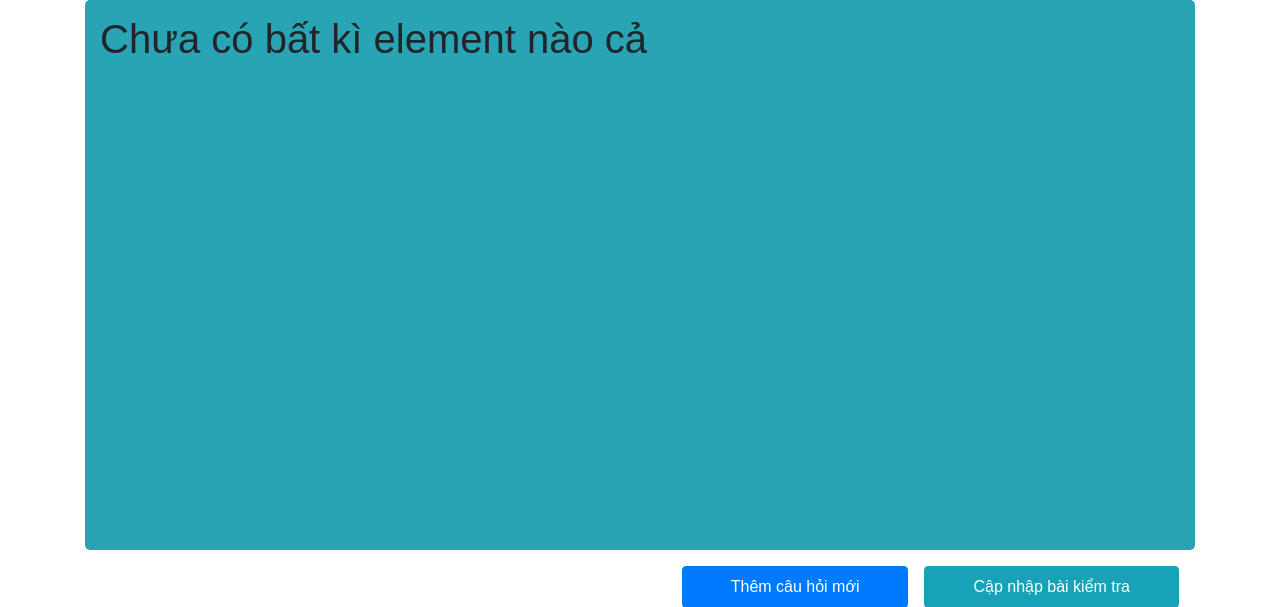
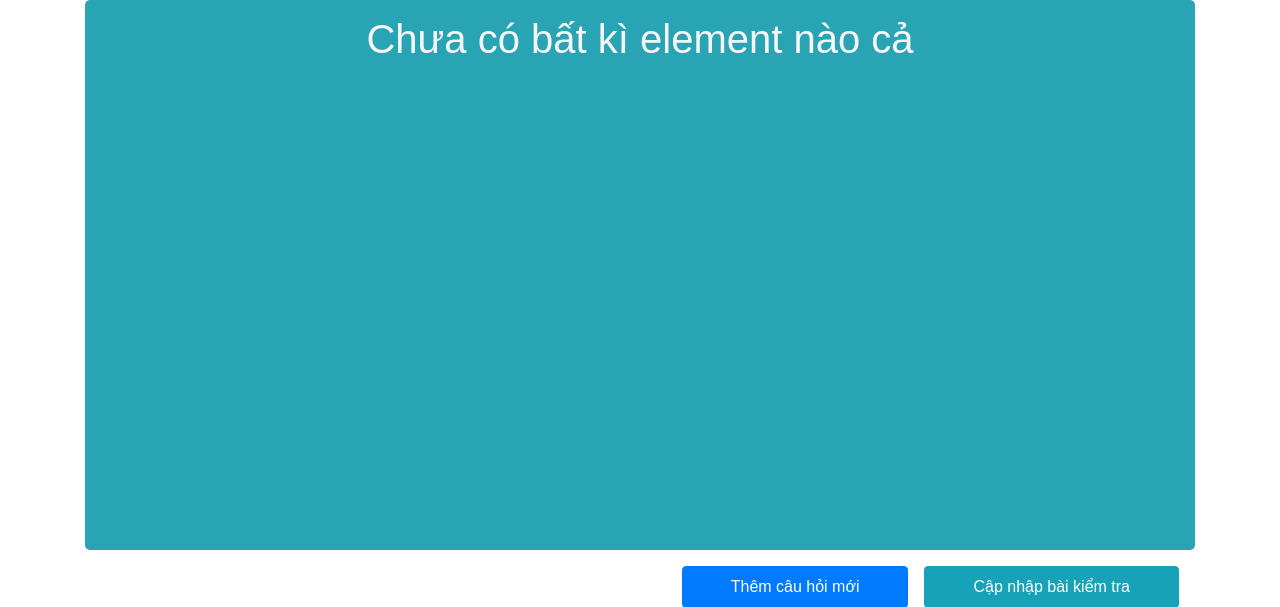
Before and after one commit to levy310898/assignment-TTCNPM, a Django app: a page that uses MyExam/home/templates/home/new-test.html in a window 1280 px wide. Shown: the part 69-676 px from the top of the page. Run offline with Django 3.2, Linux system fonts and the light colour scheme; data comes from the database, SQL or seed files in the repository; both versions use the stored data as it was after the commit; some libraries are stand-ins or nearby versions.

Commit message:
fixing front-end

```diff
--- a/MyExam/home/static/home/css/style.css
+++ b/MyExam/home/static/home/css/style.css
@@ -232,3 +232,8 @@
     overflow-y: scroll;
     border-radius: 5px;
 }
+
+#noElement{
+    color:#f6f6f6;
+    text-align: center;
+}
```
Also changed, not shown: MyExam/db.sqlite3.
